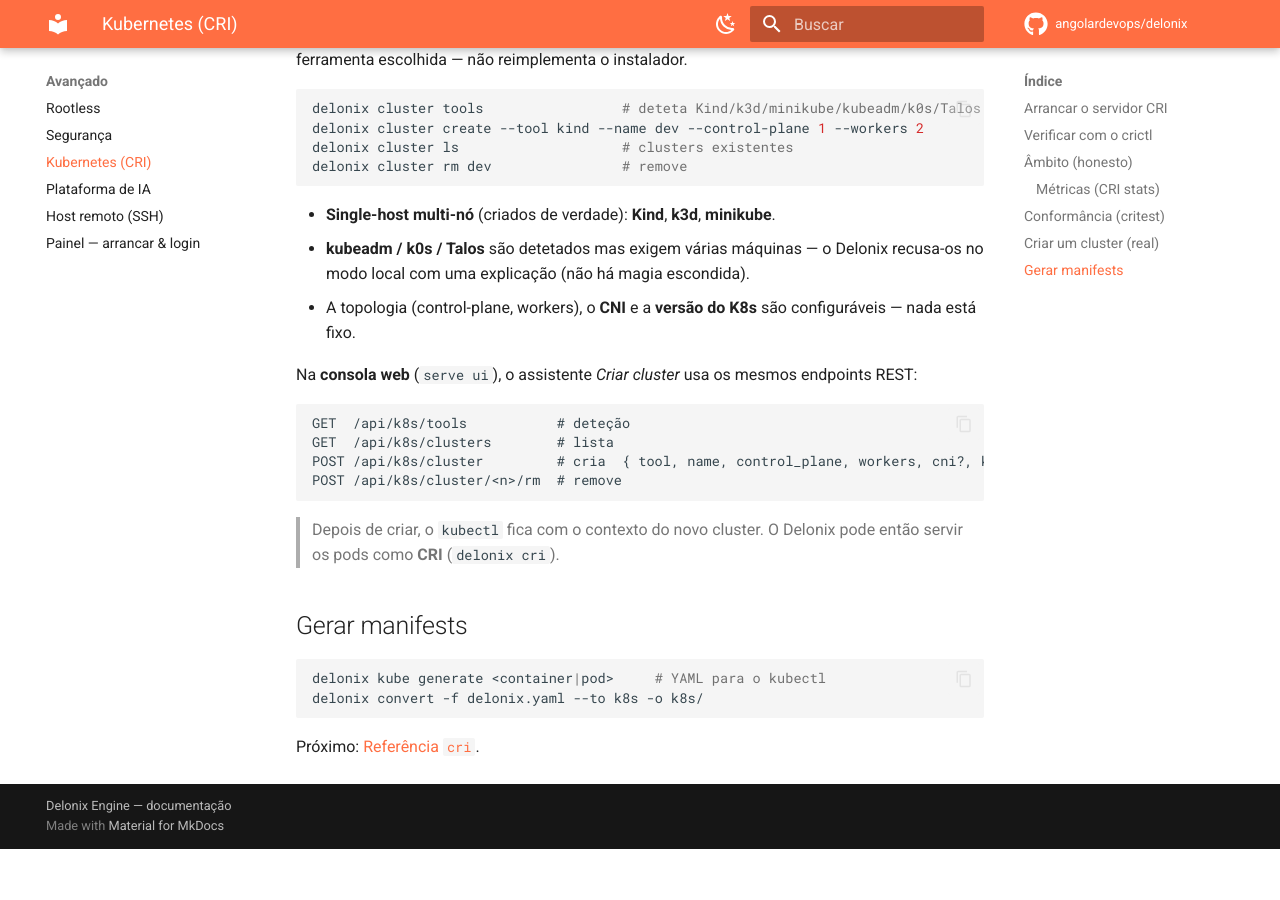
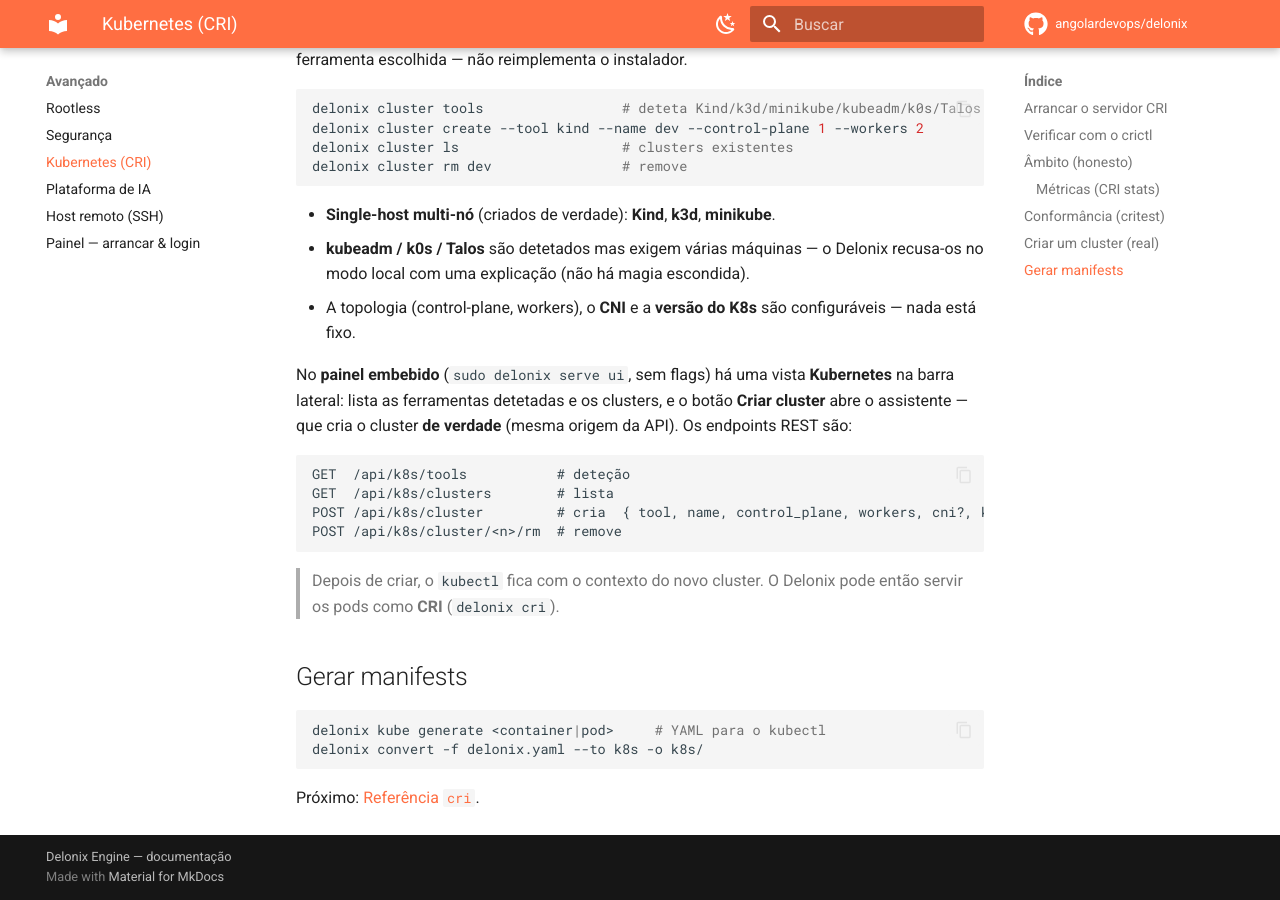
Before and after one commit to angolardevops/delonix, an MkDocs documentation site: the page built from docs/guides/kubernetes.md, in a window 1280 px wide and 900 px high, scrolled down 2259 px. Built offline with MkDocs 1.6.1 and Material for MkDocs 9.7.7, drawn with Linux system fonts in a browser that asks for light colours; comment, search, counter and statistics services are not loaded; before the commit the page ends 3108 px from its top, so only the background shows below that.

Commit message:
docs: assistente de cluster nativo no painel embebido (v0.1.34)

````diff
--- a/docs/guides/kubernetes.md
+++ b/docs/guides/kubernetes.md
@@ -94,8 +94,10 @@
 - A topologia (control-plane, workers), o **CNI** e a **versão do K8s** são
   configuráveis — nada está fixo.
 
-Na **consola web** (`serve ui`), o assistente *Criar cluster* usa os mesmos
-endpoints REST:
+No **painel embebido** (`sudo delonix serve ui`, sem flags) há uma vista
+**Kubernetes** na barra lateral: lista as ferramentas detetadas e os clusters, e
+o botão **Criar cluster** abre o assistente — que cria o cluster **de verdade**
+(mesma origem da API). Os endpoints REST são:
 
 ```
 GET  /api/k8s/tools           # deteção
````
